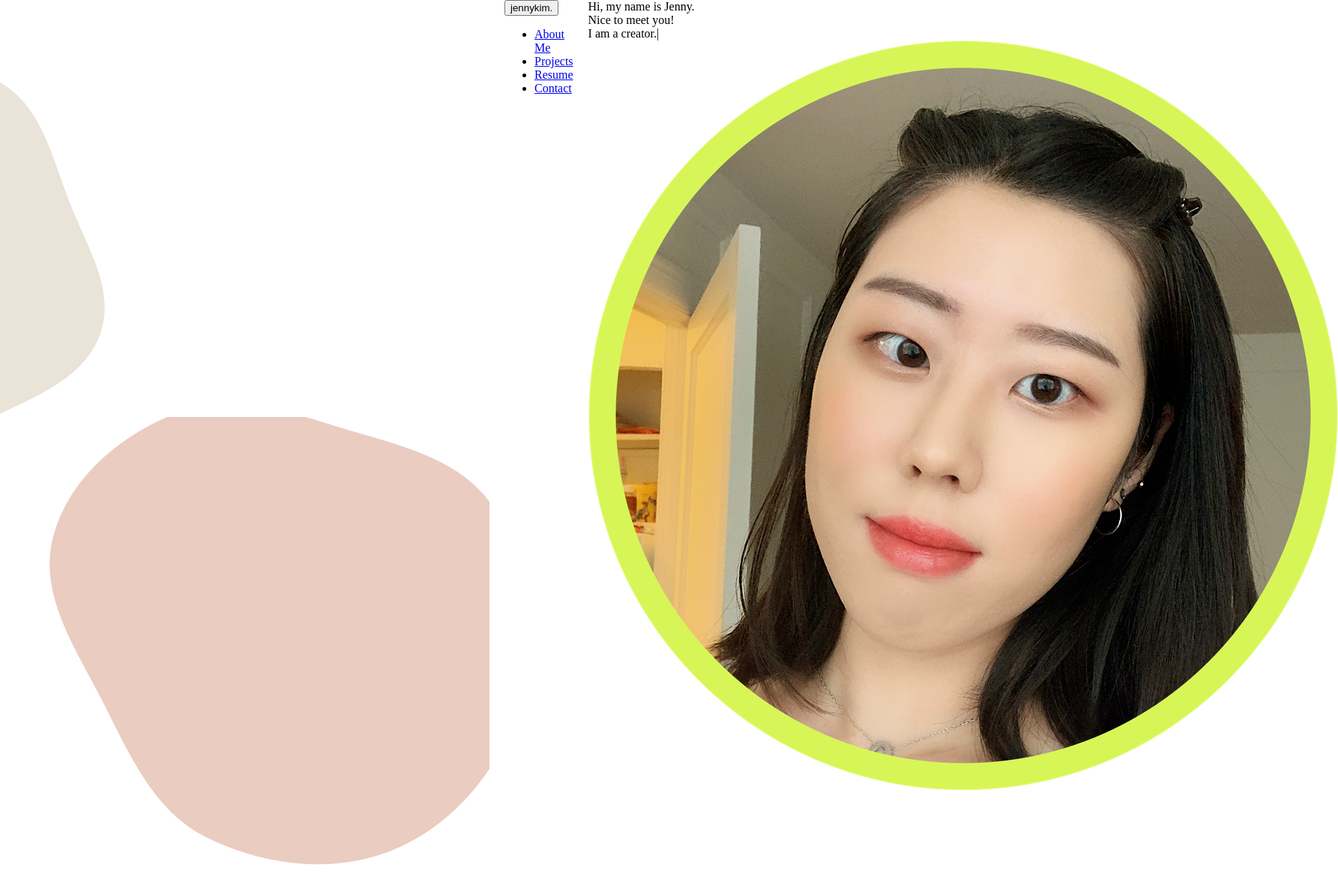
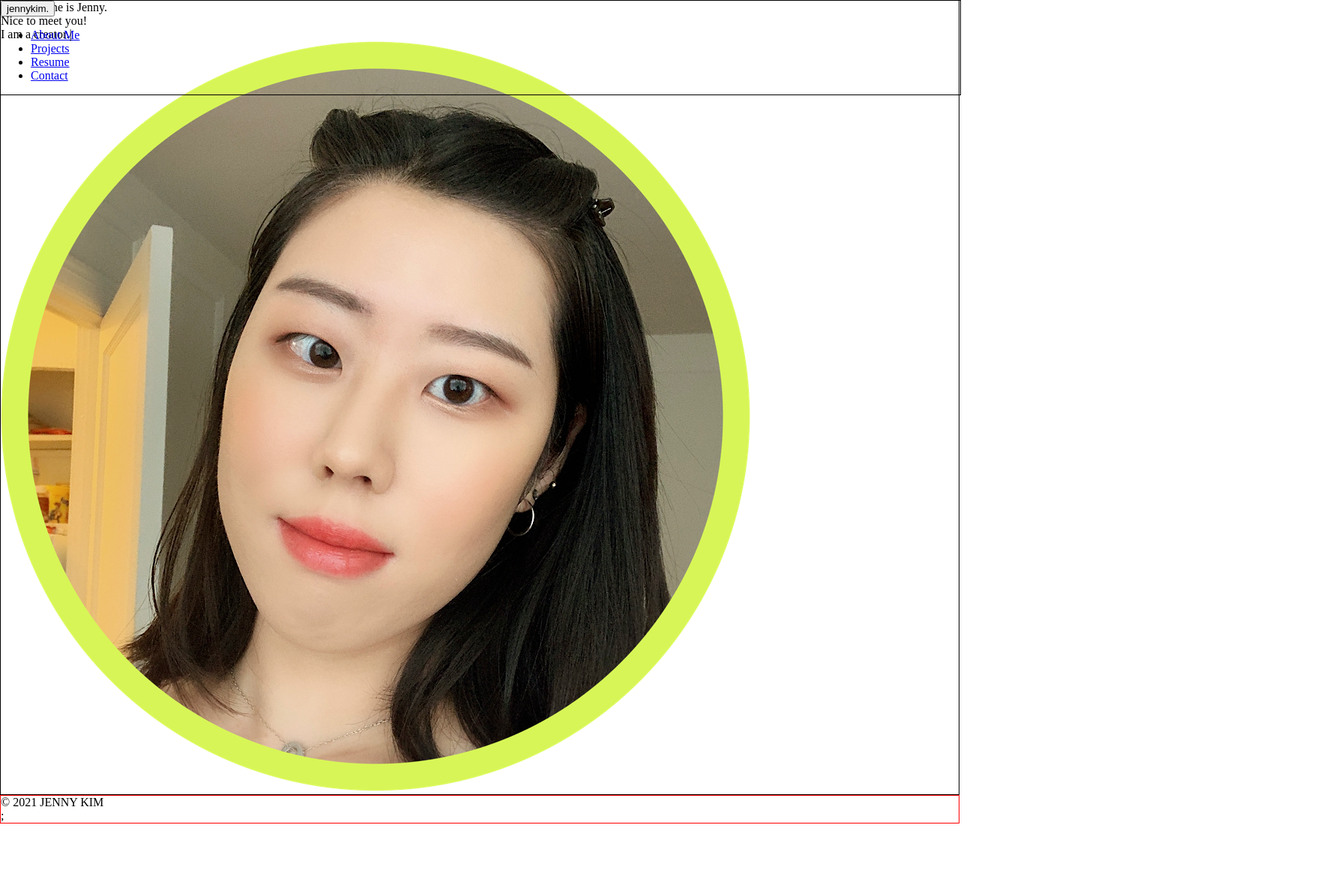
Before and after one commit to kim-jenny5/my-portfolio-site, a React (Create React App) app: page / in a window 1280 px wide. Shown: the top 1192 px of the page at 75% size, 1785 px wide, since content can reach past the window. After the commit the page ends 1098 px from the top, so only its background shows below. Built offline with nearby package versions, Linux system fonts and the light colour scheme; a web font is replaced by a local one.

Commit message:
added header and footer css

```diff
--- a/src/App.js
+++ b/src/App.js
@@ -14,24 +14,35 @@ export default function App() {
 	return (
 		<div className="App">
 			<GlobalStyle />
-			<Container>
-				<BlobGraphics />
-				<HeaderNav />
-				<Introduction />
+			<Grid>
+				{/* <BlobGraphics /> */}
+				<Header>
+					<HeaderNav />
+				</Header>
+				<Content>
+					<Introduction />
+				</Content>
 				{/* <About />
 				<ProjectsCont />
 				<ResumeCont />
 				<Contact />
 				<Footer /> */}
-			</Container>
+				<Ft>
+					<Footer />
+				</Ft>
+			</Grid>
 		</div>
 	);
 }
 
-const Container = styled.div`
+const Grid = styled.div`
 	display: grid;
 	grid-template-columns: repeat(12, 1fr);
 	grid-column-gap: 1.25rem;
+	grid-template-areas:
+		"header header header header header header header header header header header header"
+		"content content content content content content content content content content content content"
+		"footer footer footer footer footer footer footer footer footer footer footer footer";
 `;
 
 const GlobalStyle = createGlobalStyle`body {
@@ -39,18 +50,21 @@ const GlobalStyle = createGlobalStyle`body {
   padding: 0;
 }`;
 
-// grid-template-areas: "header header header header" "main main main main" "footer footer footer footer";
-// grid-template-columns: repeat(auto-fill, minmax(250px, 1fr));
-// position: relative;
-// align-items: center;
-// grid-template-columns: repeat(12, 1fr);
-// grid-template-columns: repeat(12, 8.33%);
-// margin: 0 70px 0 70px;
-// margin: 0;
-// padding: 0;
+const Section = styled.div`
+	border: solid black 1px;
+`;
 
-// grid-template-columns: repeat(auto-fit, minmax(240px, 1fr));
-// const Columns = styled.div`
-// 	width: 8.33%;
-// 	float: left;
-// `;
+const Header = styled(Section)`
+	position: fixed;
+	width: 100vw;
+	grid-area: header;
+`;
+
+const Content = styled(Section)`
+	grid-area: content;
+`;
+
+const Ft = styled(Section)`
+	border: solid red 1px;
+	grid-area: footer;
+`;
```
